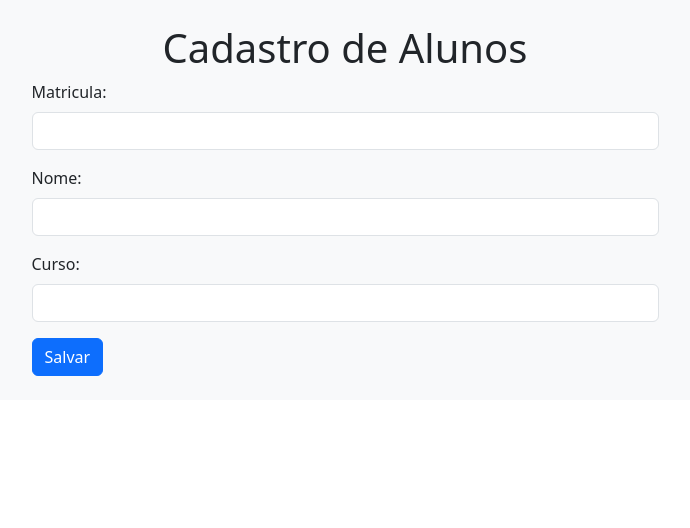
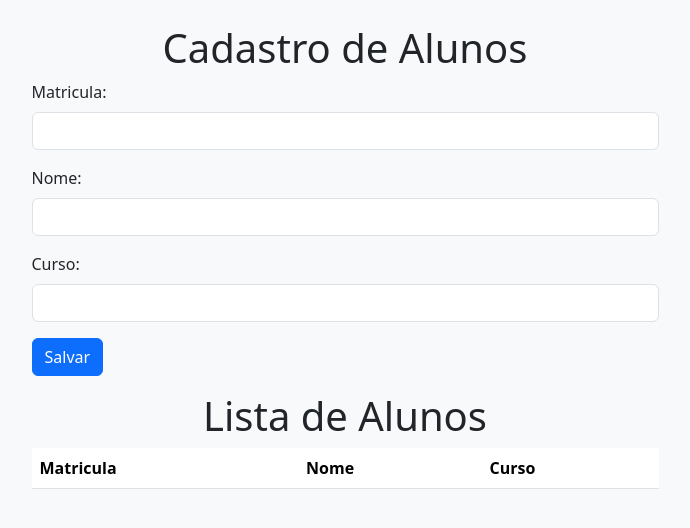
Before and after one commit to vinisvp/cad-aluno, an Angular app: page / in a window 1280 px wide. Shown: the top 528 px of the page, without its empty margins (295-985 px from the left). Built offline with nearby package versions, Linux system fonts and the light colour scheme.

Commit message:
Added the reactive form, with a table

```diff
--- a/src/app/aluno/aluno.component.html
+++ b/src/app/aluno/aluno.component.html
@@ -2,21 +2,50 @@
   <div class="row">
     <div class="col-7 m-auto">
       <h1 class="text-center">Cadastro de Alunos</h1>
-      <form>
+      <form [formGroup]="studentFormGroup">
         <div class="mb-3">
           <label for="matricula" class="form-label">Matricula:</label>
-          <input type="text" class="form-control" id="matricula" />
+          <input type="text"
+                 class="form-control"
+                 id="matricula"
+                 formControlName="id"
+                 />
         </div>
         <div class="mb-3">
           <label for="nome" class="form-label">Nome:</label>
-          <input type="text" class="form-control" id="nome" />
+          <input type="text"
+                 class="form-control"
+                 id="nome"
+                 formControlName="name"
+                 />
         </div>
         <div class="mb-3">
           <label for="curso" class="form-label">Curso:</label>
-          <input type="text" class="form-control" id="curso" />
+          <input type="text"
+                 class="form-control"
+                 id="curso"
+                 formControlName="course"
+                 />
         </div>
-        <button class="btn btn-primary">Salvar</button>
+        <button class="btn btn-primary" (click)="save()">Salvar</button>
       </form>
+      <h1 class="text-center mt-3">Lista de Alunos</h1>
+      <table class="table table-striped">
+        <thead>
+          <tr>
+            <th scope="col">Matricula</th>
+            <th scope="col">Nome</th>
+            <th scope="col">Curso</th>
+          </tr>
+        </thead>
+        <tbody>
+          <tr *ngFor="let s of students">
+            <td>{{s.id}}</td>
+            <td>{{s.name}}</td>
+            <td>{{s.course}}</td>
+          </tr>
+        </tbody>
+      </table>
     </div>
   </div>
 </div>
--- a/src/app/aluno/aluno.component.ts
+++ b/src/app/aluno/aluno.component.ts
@@ -1,4 +1,6 @@
 import { Component } from '@angular/core';
+import { Student } from '../student';
+import { FormBuilder, FormGroup } from '@angular/forms';
 
 @Component({
   selector: 'app-aluno',
@@ -6,5 +8,18 @@
   styleUrl: './aluno.component.css'
 })
 export class AlunoComponent {
+  students: Student[] = [];
+  studentFormGroup: FormGroup;
 
+  constructor(private formBuilder: FormBuilder){
+    this.studentFormGroup = formBuilder.group({
+      id:[''],
+      name:[''],
+      course:['']
+    });
+  }
+
+  save(){
+    this.students.push(this.studentFormGroup.value);
+  }
 }
--- a/src/app/app.module.ts
+++ b/src/app/app.module.ts
@@ -5,6 +5,7 @@
 import { AppComponent } from './app.component';
 import { NgbModule } from '@ng-bootstrap/ng-bootstrap';
 import { AlunoComponent } from './aluno/aluno.component';
+import { ReactiveFormsModule } from '@angular/forms';
 
 @NgModule({
   declarations: [
@@ -14,7 +15,8 @@
   imports: [
     BrowserModule,
     AppRoutingModule,
-    NgbModule
+    NgbModule,
+    ReactiveFormsModule
   ],
   providers: [],
   bootstrap: [AppComponent]
--- /dev/null
+++ b/src/app/student.ts
@@ -0,0 +1,6 @@
+export interface Student
+{
+  id: number;
+  name: String;
+  course: String;
+}
```
